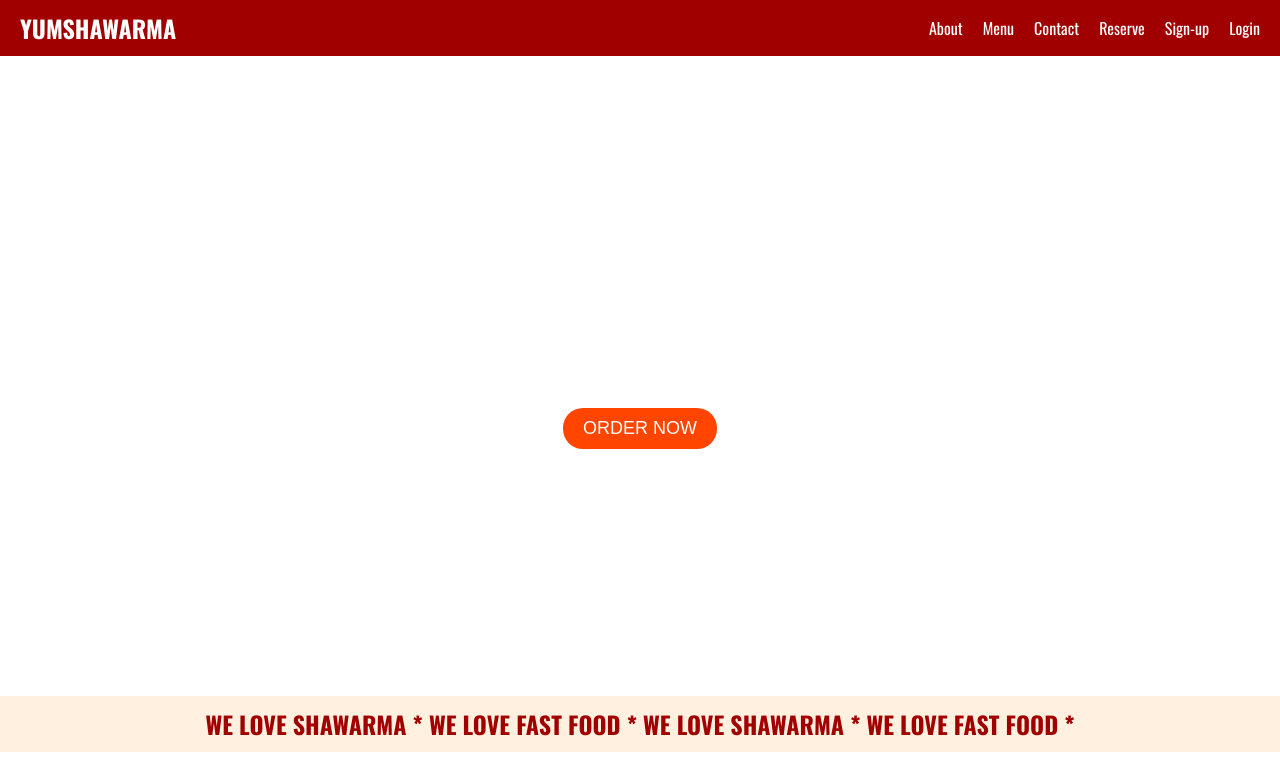
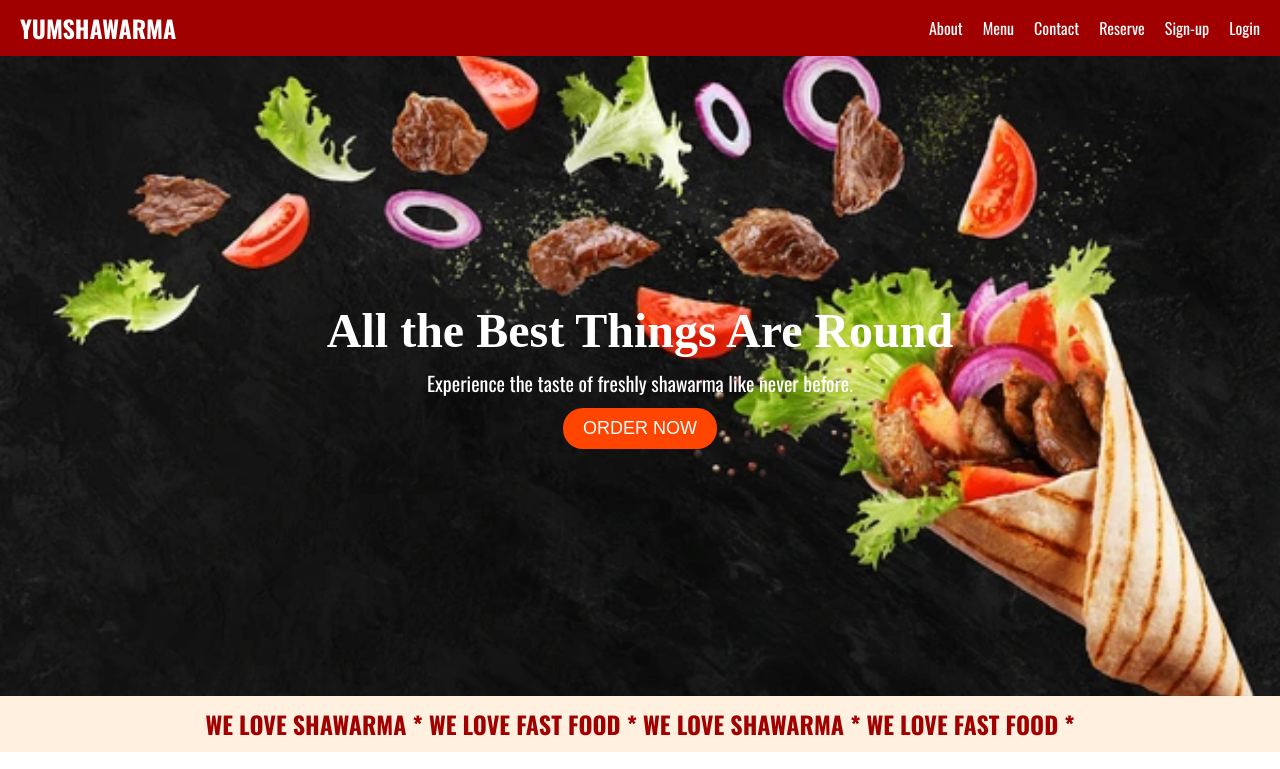
Before and after one commit to LaurenJustinCua/YUMSHAWARMA, a plain HTML site: page index.html in a window 1280 px wide. Shown: the top 769 px of the page. Drawn offline with nearby package versions, Linux system fonts and the light colour scheme; a web font is replaced by a local one.

Commit message:
style.css

```diff
--- a/style.css
+++ b/style.css
@@ -38,7 +38,7 @@ body {
     position: relative;
     text-align: center;
     color: white;
-    background-image: url('images/doner-kebab-shawarma-ingredients-floating-600nw-1841189665.webp');
+    background-image: url('/doner-kebab-shawarma-ingredients-floating-600nw-1841189665.webp');
     background-size: cover;
     background-position: center;
     height: 80vh;
```
